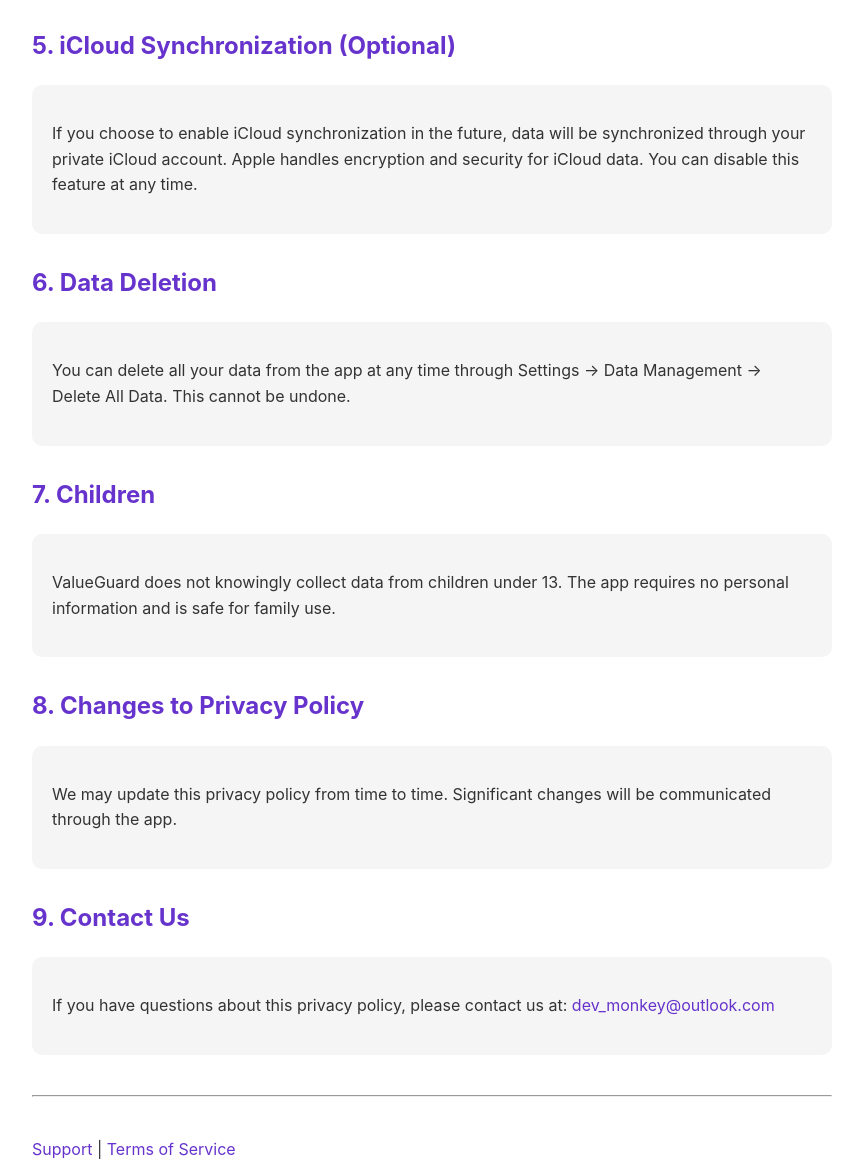
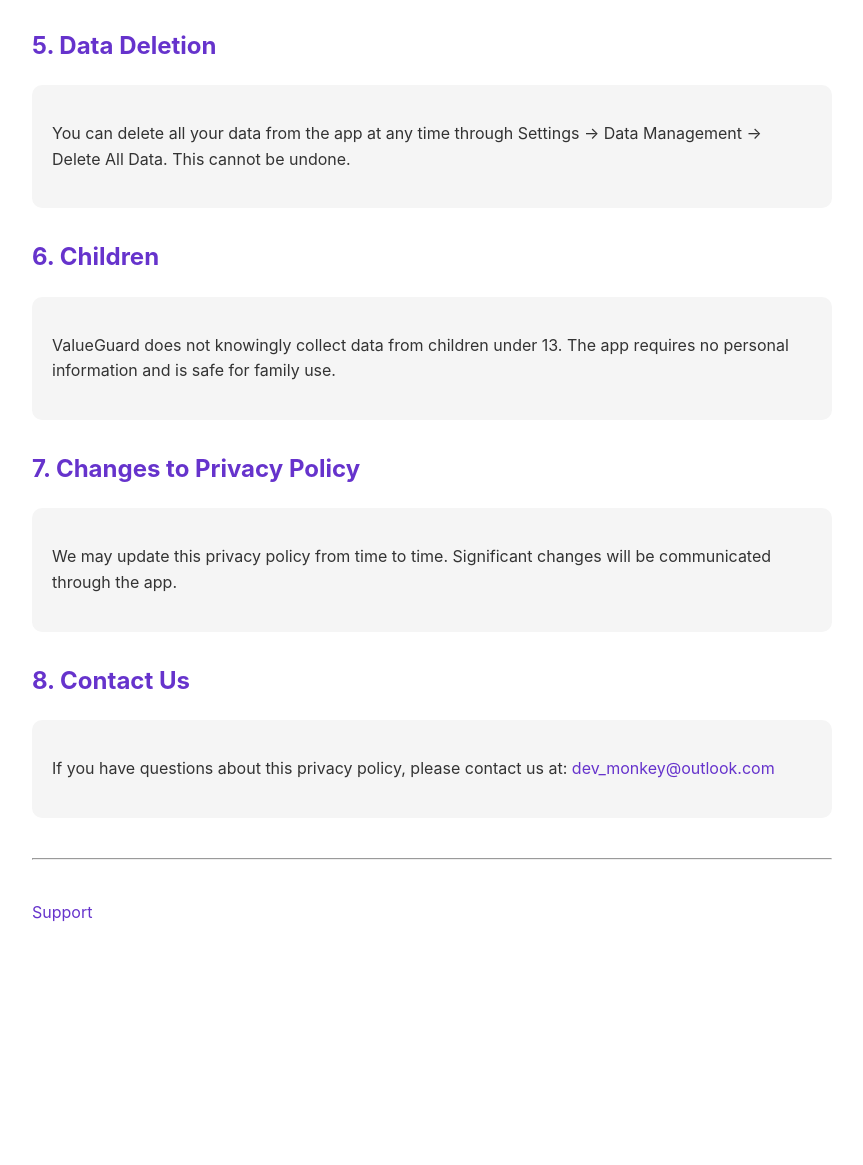
Before and after one commit to Alekeve/valueguard-support, a plain HTML site: page privacy.html in a window 1280 px wide. Shown: the part 1428-2593 px from the top of the page, without its empty margins (208-1071 px from the left). After the commit the page ends 2409 px from the top, so only its background shows below. Drawn offline with Linux system fonts and the light colour scheme.

Commit message:
Update privacy.html

```diff
--- a/privacy.html
+++ b/privacy.html
@@ -86,33 +86,28 @@
         <p>Local notifications are scheduled and managed by the iOS system. We do not send push notifications from external servers.</p>
     </div>
 
-    <h2>5. iCloud Synchronization (Optional)</h2>
-    <div class="section">
-        <p>If you choose to enable iCloud synchronization in the future, data will be synchronized through your private iCloud account. Apple handles encryption and security for iCloud data. You can disable this feature at any time.</p>
-    </div>
-
-    <h2>6. Data Deletion</h2>
+    <h2>5. Data Deletion</h2>
     <div class="section">
         <p>You can delete all your data from the app at any time through Settings → Data Management → Delete All Data. This cannot be undone.</p>
     </div>
 
-    <h2>7. Children</h2>
+    <h2>6. Children</h2>
     <div class="section">
         <p>ValueGuard does not knowingly collect data from children under 13. The app requires no personal information and is safe for family use.</p>
     </div>
 
-    <h2>8. Changes to Privacy Policy</h2>
+    <h2>7. Changes to Privacy Policy</h2>
     <div class="section">
         <p>We may update this privacy policy from time to time. Significant changes will be communicated through the app.</p>
     </div>
 
-    <h2>9. Contact Us</h2>
+    <h2>8. Contact Us</h2>
     <div class="section">
         <p>If you have questions about this privacy policy, please contact us at: <a href="mailto:dev_monkey@outlook.com">dev_monkey@outlook.com</a></p>
     </div>
 
     <hr style="margin: 40px 0;">
 
-    <p><a href="index.html">Support</a> | <a href="terms.html">Terms of Service</a></p>
+    <p><a href="index.html">Support</a></p>
 </body>
 </html>
```
